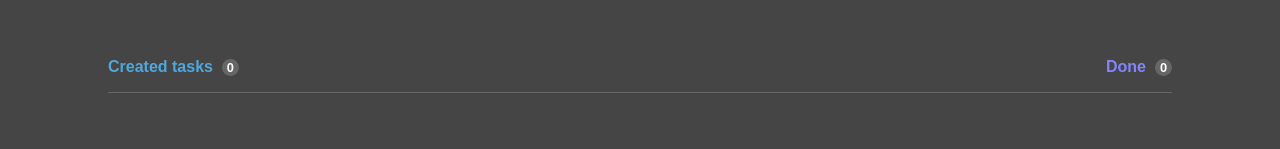
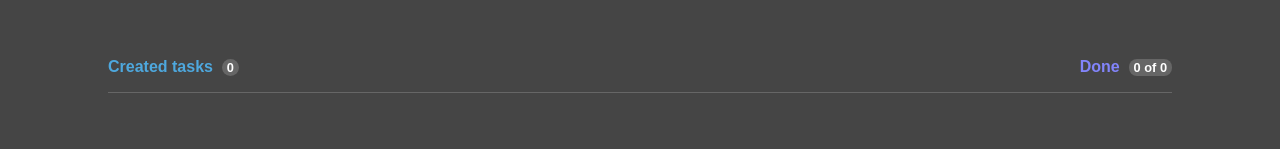
Before and after one commit to diebraga/todo-ignite-2022, a React (Vite) app: page / in a window 1280 px wide. Shown: the part 226-375 px from the top of the page. Built offline with nearby package versions, Linux system fonts and the light colour scheme.

Commit message:
todo status

```diff
--- a/src/App.tsx
+++ b/src/App.tsx
@@ -14,7 +14,7 @@ interface TaskType {
 }
 
 function App() {
-  const [textContent, setTextContent] = useState('');
+  const [textContent, setTextContent] = useState<string>('');
   const [taskList, setTaskList] = useState<TaskType[]>([]);
 
   const { width } = useWindowSize();
@@ -61,6 +61,8 @@ function App() {
     }
   }
 
+  const completed = taskList.filter(prev => prev.isComplete === true).length
+
   return (
     <div>
       <div style={{ background: '#454545', height: '100vh', width: '100%', borderTop: '200px solid black' }}>
@@ -83,7 +85,10 @@ function App() {
             onChange={e => setTextContent(e.target.value)}
             value={textContent}
           />
-          <TodoStatus />
+          <TodoStatus
+            createdTasksNumber={taskList.length}
+            completedTasksNumber={completed}
+          />
 
           {taskList.length === 0 && <NoTasksBanner />}
 
--- a/src/components/ToDoStatus.tsx/index.tsx
+++ b/src/components/ToDoStatus.tsx/index.tsx
@@ -1,6 +1,10 @@
-import React from 'react'
 
-export default function TodoStatus() {
+interface TodoStatusProps {
+  createdTasksNumber: number
+  completedTasksNumber: number
+}
+
+export default function TodoStatus({ completedTasksNumber, createdTasksNumber }: TodoStatusProps) {
   const ballStyles = {
     borderRadius: '50%',
     width: '15px',
@@ -25,15 +29,17 @@ export default function TodoStatus() {
           Created tasks
           &nbsp;
           <span style={ballStyles}>
-            0
+            {createdTasksNumber}
           </span>
         </span>
         <span style={{ color: '#8284FA' }}>
           Done
           &nbsp;
           <span>
-            <span style={ballStyles}>
-              0
+            <span style={
+              { ...ballStyles, borderRadius: '8px' }
+            }>
+              {completedTasksNumber} of {createdTasksNumber}
             </span>
           </span>
         </span>
```
